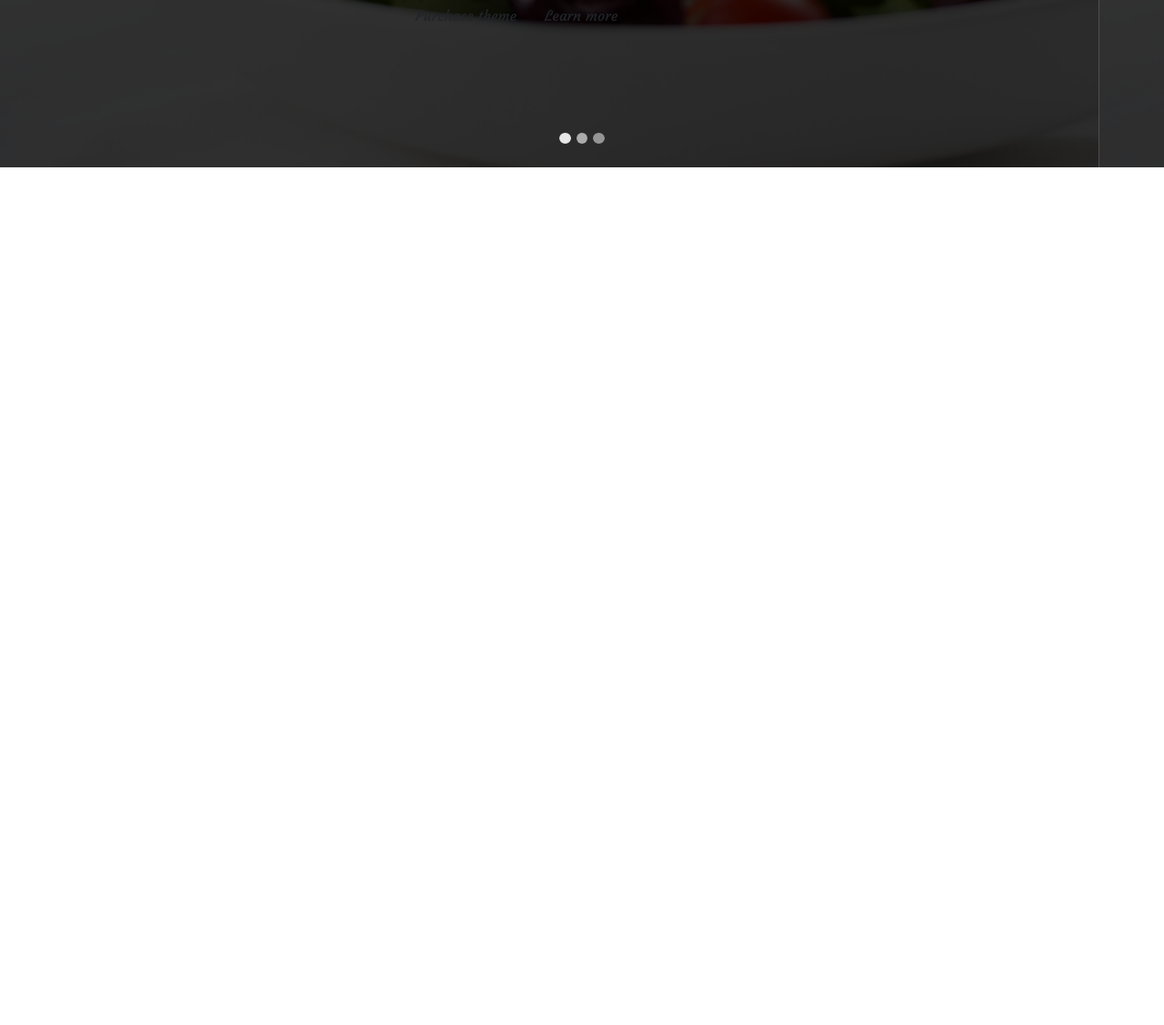
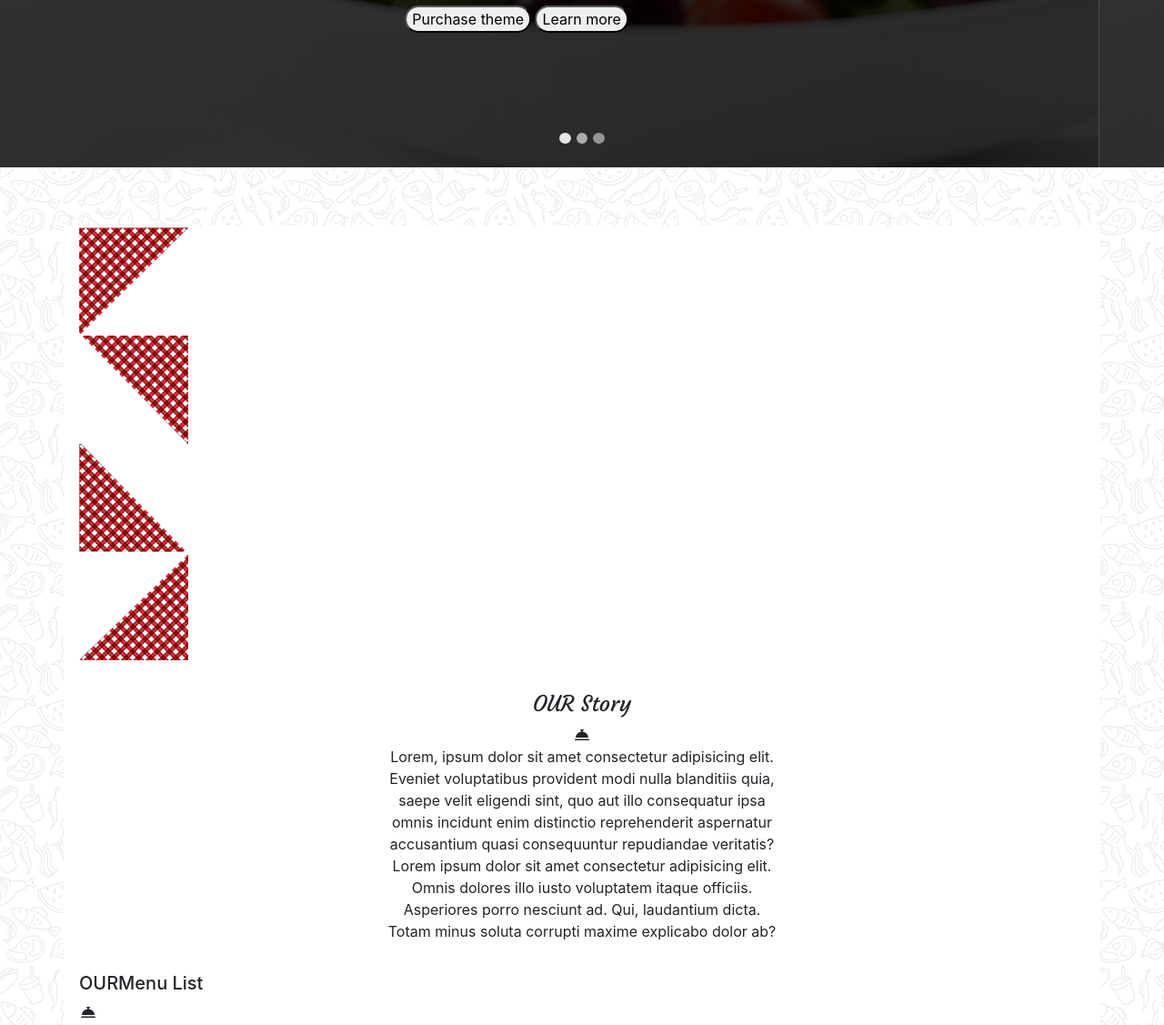
Before and after one commit to DalandaBh/site-chef, a plain HTML site: page index.html in a window 1280 px wide. Shown: the part 669-1796 px from the top of the page at 91% size. Before the commit the page ends 853 px from the top, so only its background shows below. Drawn offline with nearby package versions, Linux system fonts and the light colour scheme.

Commit message:
section-1

```diff
--- a/index.html
+++ b/index.html
@@ -43,8 +43,8 @@
                     <img src="./public/images/banner1.jpg" class="d-block w-100" alt="first slide">
                     <div class="carousel-caption d-none d-md-block">
                         <p>Whatever your <span class="span-1">OCCASION</span>, <span class="rouge">TASTE</span> <span class="span-2">makes</span> it one <br> to <span class="span-2">remember!</span></p>
-                        <button type="button" class=" btn button-1 rounded-pill">Purchase theme</button>
-                        <button type="button" class=" btn button-2 rounded-pill">Learn more</button>
+                        <button type="button" class=" button-1 rounded-pill">Purchase theme</button>
+                        <button type="button" class=" button-2 rounded-pill">Learn more</button>
                     </div>
 
                 </div>
@@ -76,6 +76,28 @@
           </a>
         </div>
     </div>
+<!--Section-1-->
+<section class="container section-1">
+    <div> <img src="./public/images/box-left-top.png" alt=""></div>
+    <div><img src="./public/images/box-right-top.png" alt=""></div>
+    <div> <img src="./public/images/box-bottom-left.png" alt=""></div>
+    <div> <img src="./public/images/box-bottom_right.png" alt=""></div>
+    <div class="our-story">
+        <h5> <span class="rouge1">OUR</span> Story</h5>
+        <i class="fas fa-concierge-bell"></i>
+
+        <p>Lorem, ipsum dolor sit amet consectetur adipisicing elit. Eveniet voluptatibus provident modi nulla blanditiis quia, saepe velit eligendi sint, quo aut illo consequatur ipsa omnis incidunt enim distinctio reprehenderit aspernatur accusantium quasi consequuntur repudiandae veritatis? Lorem ipsum dolor sit amet consectetur adipisicing elit. Omnis dolores illo iusto voluptatem itaque officiis. Asperiores porro nesciunt ad. Qui, laudantium dicta. Totam minus soluta corrupti maxime explicabo dolor ab?</p>
+
+    </div>
+    <div class="menu-list">
+        <h5> <span class="rouge1">OUR</span>Menu List </h5>
+        <i class="fas fa-concierge-bell"></i>
+    </div>
+    <div>
+
+    </div>
+
+</section>
 </header>
 
 
--- a/src/sass/main.scss
+++ b/src/sass/main.scss
@@ -1,4 +1,9 @@
 //variables
+$color1: #c42d40;
+//Body
+body {
+    background-image: url(./../../public/images/main_bg.jpg)
+}
 //Carousel
 .carousel {
     img {
@@ -13,17 +18,18 @@
     }
 }
 .carousel-caption {
-    font-family: 'Courgette', cursive;
+
     bottom: 15%;
     margin: 0 8%;
     p {
+        font-family: 'Courgette', cursive;
         font-size: 2rem;
         .span-1 {
             font-size: 4rem;
             }
         .rouge {
             font-size: 4rem;
-            color: #c42d40;
+            color: $color1;
         }
         .span-2 {
             font-size: 3rem;
@@ -34,8 +40,8 @@
         color: black;
     }
     .button-2 {
-        background-color: #c42d40;
-        color: black
+        background-color: $color1;
+        color: white;
     }
 
     }
@@ -69,10 +75,48 @@ nav {
 
             }
         a:hover {
-            background-color: #c42d40;
+            background-color: $color1;
             color: white;
         }
         .bg {
-            background-color: #c42d40;
+            background-color: $color1;
         }
 }
+
+//Section-1
+.section-1 {
+    background-color: #fff;
+    border: 2px solid rgba(15, 14, 14, 0);
+    margin-top: 5%;
+}
+.our-story  {
+    text-align: center;
+    margin : 3% 30%;
+    h5 {
+
+        font-family: 'Courgette', cursive;
+        font-size: 1.5rem;
+        .rouge1 {
+            color: $color1;
+            font-size: 2.2rem;
+
+        }
+        .fa-concierge-bell {
+            color: rgba(128, 128, 128, 0.925);
+    }
+
+    }
+}
+.menu-list {
+    text-align: center;
+    h5 {
+
+        font-family: 'Courgette', cursive;
+        font-size: 1.5rem;
+        .rouge1 {
+            color: $color1;
+            font-size: 2.2rem;
+
+        }
+    }
+}
```
Also changed, not shown: public/css/main.css, public/css/main.min.css, 3 other files.
